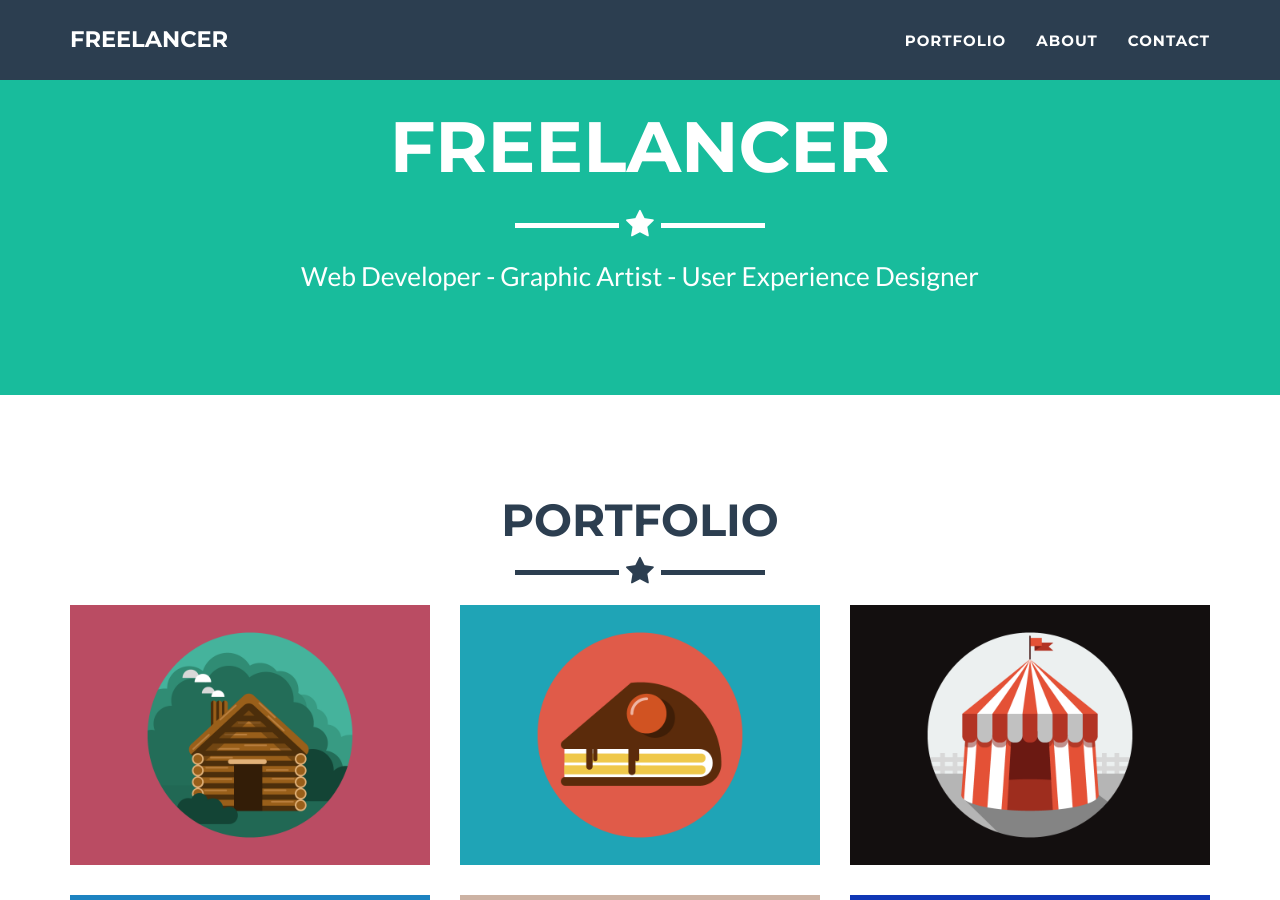
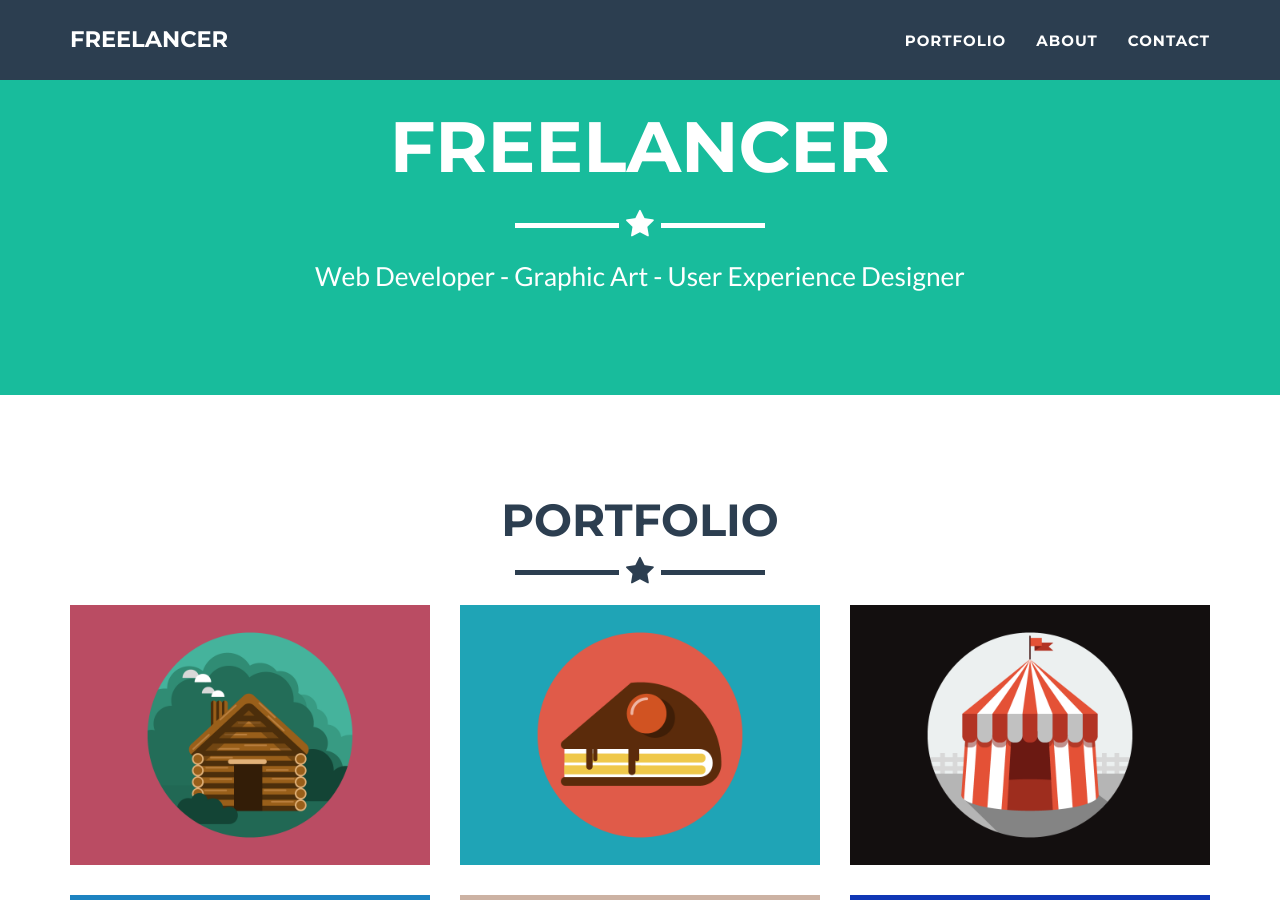
Before and after one commit to blacktq/blacktq.github.io, a Jekyll site: the page built from index.html, in a window 1280 px wide and 900 px high, scrolled down 380 px. Built offline with Jekyll 4.4.1, drawn with Linux system fonts in a browser that asks for light colours.

Commit message:
Update _config.yml

```diff
--- a/_config.yml
+++ b/_config.yml
@@ -4,7 +4,7 @@ email: your-email@domain.com
 url: https://blacktq.github.io
 description: "Write an awesome description for your new site here. You can edit this line in _config.yml. It will appear in your document head meta (for Google search results) and in your feed.xml site description."
 keywords: "your keywords, separated by commas"
-skills: "Web Developer - Graphic Artist - User Experience Designer"
+skills: "Web Developer - Graphic Art - User Experience Designer"
 meta_author: LastName FirstName
 
 # Google webmaster tools
```
